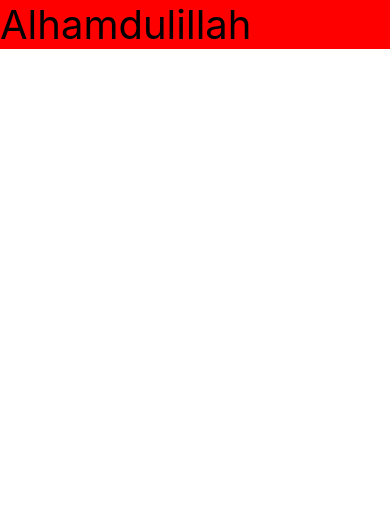
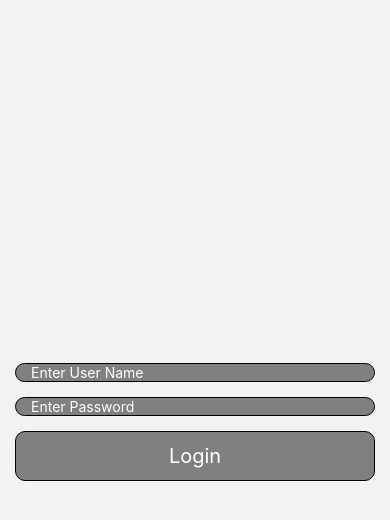
Before and after one commit to muhammadasifdotai/ZustandWithAxios, a React Native app: screen /LoginScreen in a window 390 px wide. Shown: the top 520 px of the page. Built offline with nearby package versions, Linux system fonts and the light colour scheme.

Commit message:
First Test complete almost

```diff
--- a/App.tsx
+++ b/App.tsx
@@ -1,19 +1,11 @@
 import React from "react";
 import { StyleSheet, Text, View } from "react-native";
+import AppNavigation from "./src/routes/AppNavigation";
 
 export default function App(): JSX.Element {
   return (
-    <View style={styles.main}>
-      <Text style={styles.text}>Alhamdulillah</Text>
-    </View>
+    <AppNavigation/>
   )
 }
 
-const styles = StyleSheet.create({
-  main: {
-    backgroundColor: 'red',
-  },
-  text: {
-    fontSize: 40,
-  }
-})
+const styles = StyleSheet.create({})
--- /dev/null
+++ b/src/api/index.ts
@@ -0,0 +1,5 @@
+import axios from "axios";
+
+export const API = axios.create({
+  baseURL: 'https://dummyjson.com'
+})
--- /dev/null
+++ b/src/routes/AppNavigation.tsx
@@ -0,0 +1,22 @@
+import { NavigationContainer } from "@react-navigation/native";
+import { createNativeStackNavigator } from "@react-navigation/native-stack";
+import HomeScreen from "./screens/HomeScreen";
+import LoginScreen from "./screens/LoginScreen";
+import useAuthStore from "../store/authStore";
+
+const Stack = createNativeStackNavigator();
+
+export default function AppNavigation(): JSX.Element {
+    const {userData} = useAuthStore(state => state)
+  return (
+    <NavigationContainer>
+      <Stack.Navigator>
+        { !userData ? (
+        <Stack.Screen name="HomeScreen" component={HomeScreen} options={{headerShown: false}}/> ) : (
+        <Stack.Screen name="LoginScreen" component={LoginScreen} options={{headerShown: false}}/>
+    )
+    }
+      </Stack.Navigator>
+    </NavigationContainer>
+  );
+}
--- /dev/null
+++ b/src/routes/screens/HomeScreen.tsx
@@ -0,0 +1,15 @@
+import React from "react";
+import { View, Text, TouchableOpacity } from "react-native";
+import useAuthStore from "../../store/authStore";
+
+export default function HomeScreen(): JSX.Element {
+    const {logout} = useAuthStore(state => state)
+    return (
+        <View>
+            <Text>Alhamdulillah</Text>
+            <TouchableOpacity onPress={logout}>
+                <Text>Logout</Text>
+            </TouchableOpacity>
+        </View>
+    )
+}
--- /dev/null
+++ b/src/routes/screens/LoginScreen.tsx
@@ -0,0 +1,76 @@
+import React, { useState } from "react";
+import { StyleSheet, Text, TextInput, TouchableOpacity, View } from "react-native";
+import { signIn } from "../../store/authApiServices";
+
+export default function LoginScreen(): JSX.Element {
+
+    // state
+    const [userName, setUserName] = useState('')
+    const [password, setPassword] = useState('')
+
+    // Function
+    const handleLogin = () => {
+        try {
+            const params = {
+                username : 'emilys',
+                password: 'emilyspass',
+            }
+            console.log('params: LoginScreen', params)
+            signIn(params)
+        } catch (error) {
+            console.log('Error During Login In LoginScreen')
+        }
+    }
+
+    return (
+        <View style={styles.main}>
+            <TextInput
+            value={userName}
+            onChangeText={setUserName}
+            placeholder="Enter User Name"
+            placeholderTextColor='white'
+            style={styles.input}
+            />
+            <TextInput
+            value={password}
+            onChangeText={setPassword}
+            placeholder="Enter Password"
+            placeholderTextColor='white'
+            style={styles.input}
+            />
+            <TouchableOpacity style={styles.button} onPress={handleLogin}>
+                <Text style={styles.text}>Login</Text>
+            </TouchableOpacity>
+        </View>
+    )
+}
+
+const styles = StyleSheet.create({
+    button: {
+        alignItems: 'center',
+        justifyContent: 'center',
+        borderWidth: 1,
+        borderRadius: 10,
+        backgroundColor: 'grey',
+        width: '100%',
+        height: 50,
+    },
+    input: {
+        borderWidth: 1,
+        borderRadius: 10,
+        backgroundColor: 'grey',
+        width: '100%',
+        paddingLeft: 15,
+        marginBottom: 15,
+    },
+    main: {
+        paddingHorizontal: 15,
+        alignItems: 'center',
+        justifyContent: 'center',
+        flex: 1,
+    },
+    text: {
+        color: 'white',
+        fontSize: 20,
+    }
+})
--- /dev/null
+++ b/src/store/authApiServices.tsx
@@ -0,0 +1,19 @@
+import {API} from '../api';
+import useAuthStore from './authStore';
+
+export const signIn = async params => {
+  try {
+    const obj = {
+      username: params.username,
+      password: params.password,
+    };
+    console.log('authApiService: obj', obj);
+    const response = await API.post('auth/login', obj);
+    console.log('response authApiServices: ', response);
+    const user = await response.data;
+    console.log('authApiServices user: ', user);
+    useAuthStore.getState().updatedUserData(user.data);
+  } catch (error) {
+    console.log('Error During Login In authApiService: ', error);
+  }
+};
--- /dev/null
+++ b/src/store/authStore.tsx
@@ -0,0 +1,26 @@
+import {create} from 'zustand';
+import {devtools, persist, createJSONStorage} from 'zustand/middleware';
+
+const authStore = set => ({
+    userData: {},
+    updatedUserData: user => {
+        set(state => ({
+            userData: user
+        }))
+    },
+    logout: () => {
+        set(state => ({
+            userData: {}
+        }))
+    }
+})
+
+const useAuthStore = create(
+    devtools(
+        persist(authStore, {
+            name: 'userData',
+        })
+    )
+)
+
+export default useAuthStore;
```
Also changed, not shown: package.json (+7 -1 lines), 2 other files (tests, documents, lock files or other folders).
